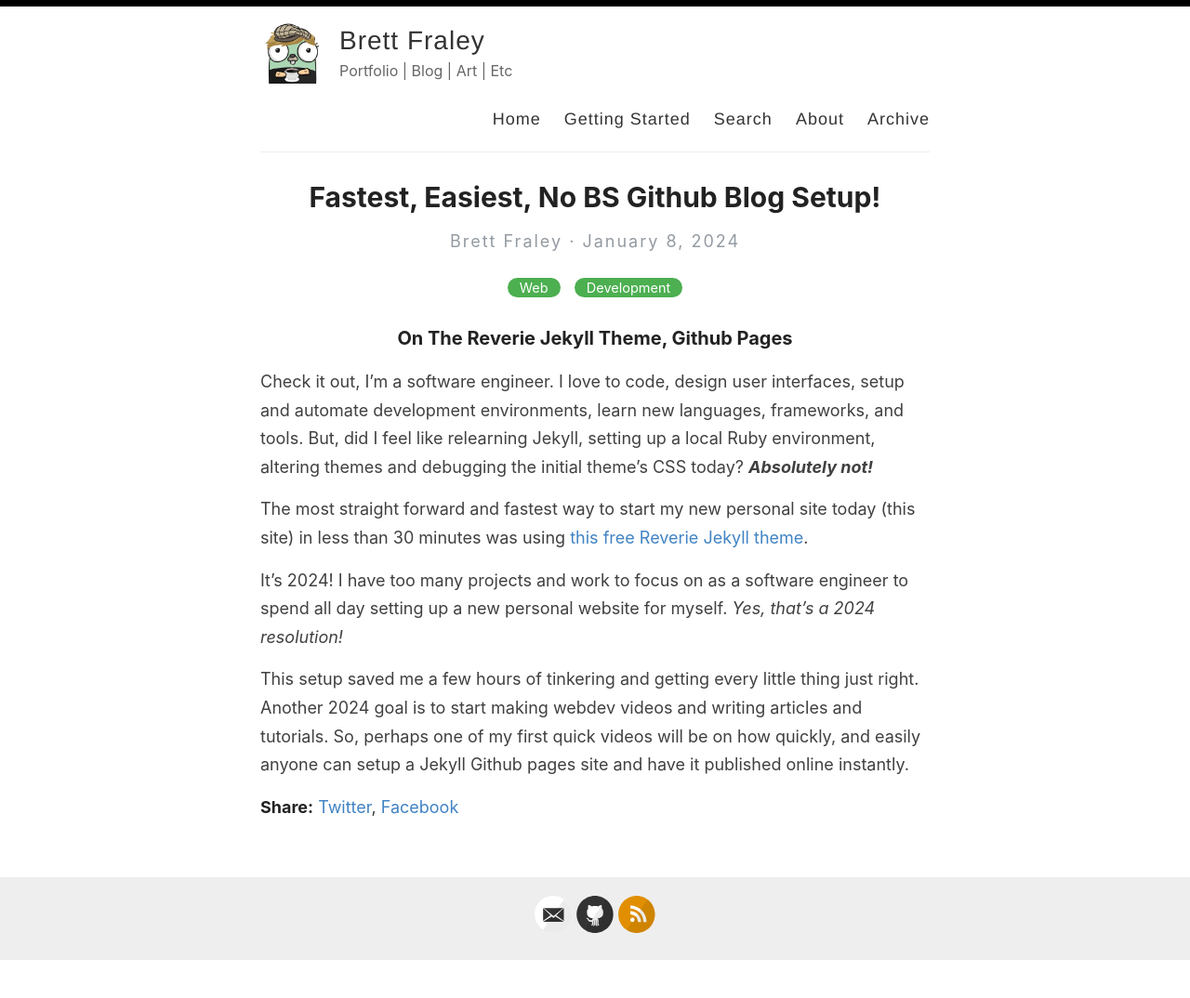
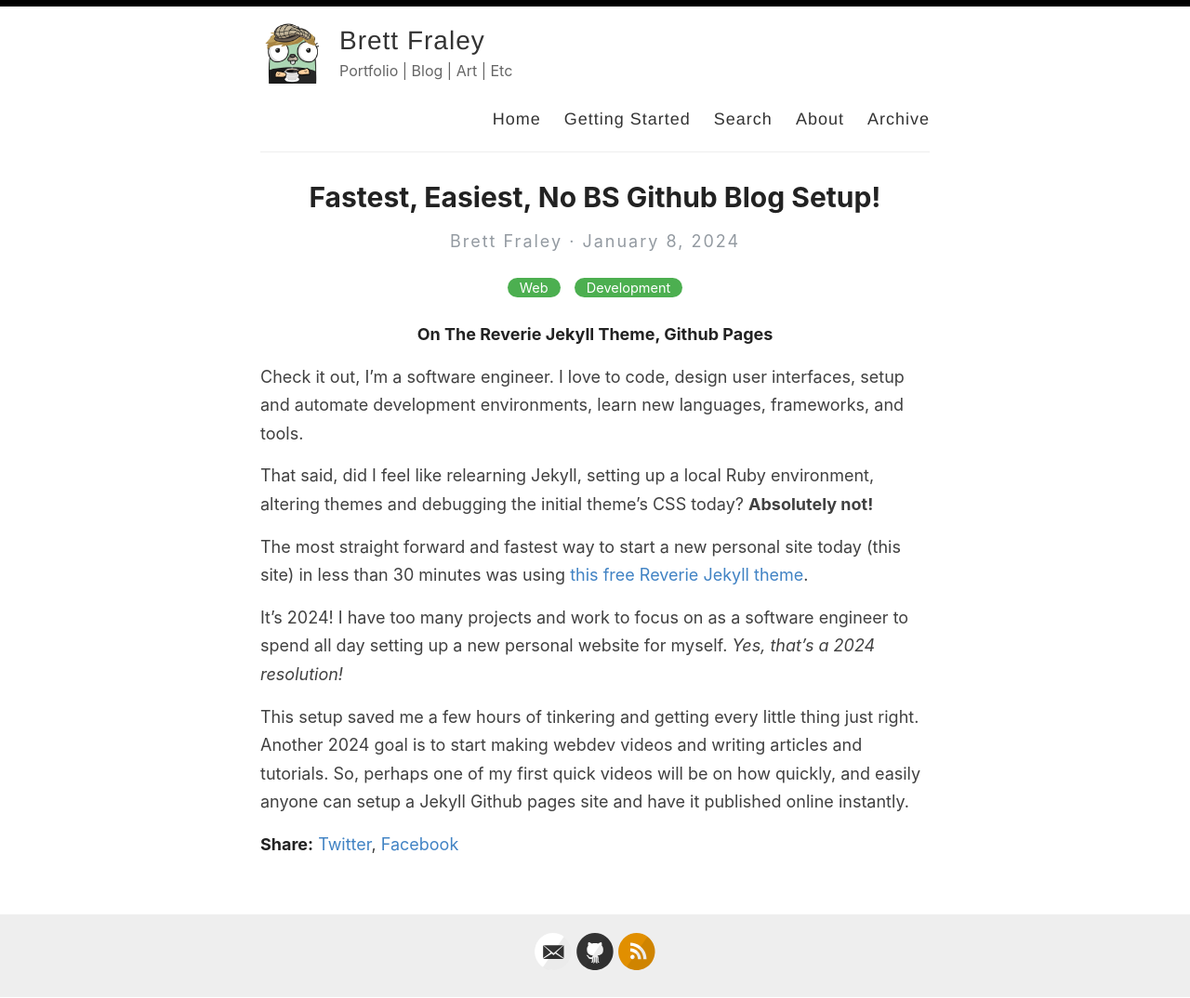
Before and after one commit to BrettFraley/BrettFraley.github.io, a Jekyll site: the page built from _posts/2024-01-8-reverie-post.md, in a window 1280 px wide. Shown: the whole page at 93% size. Built offline with Jekyll 4.4.1, drawn with Linux system fonts in a browser that asks for light colours; before the commit the page ends 1034 px from its top, so only the background shows below that.

Commit message:
Update 2024-01-8-reverie-post.md

```diff
--- a/_posts/2024-01-8-reverie-post.md
+++ b/_posts/2024-01-8-reverie-post.md
@@ -4,17 +4,19 @@
 categories: Web Development
 ---
 
-### On The Reverie Jekyll Theme, Github Pages
+##### **On The Reverie Jekyll Theme, Github Pages**
 
 Check it out, I'm a software engineer. I love to code,
 design user interfaces, setup and automate development
 environments, learn new languages, frameworks,
-and tools. But, did I feel like relearning Jekyll, setting
+and tools.
+
+That said, did I feel like relearning Jekyll, setting
 up a local Ruby environment, altering themes and debugging
-the initial theme's CSS today? ***Absolutely not!***
+the initial theme's CSS today? **Absolutely not!**
 
 The most straight forward and fastest way to start
-my new personal site today (this site) in less than 30 minutes
+a new personal site today (this site) in less than 30 minutes
 was using [this free Reverie Jekyll theme](https://github.com/amitmerchant1990/reverie).
 
 It's 2024! I have too many projects and work to focus on
```
